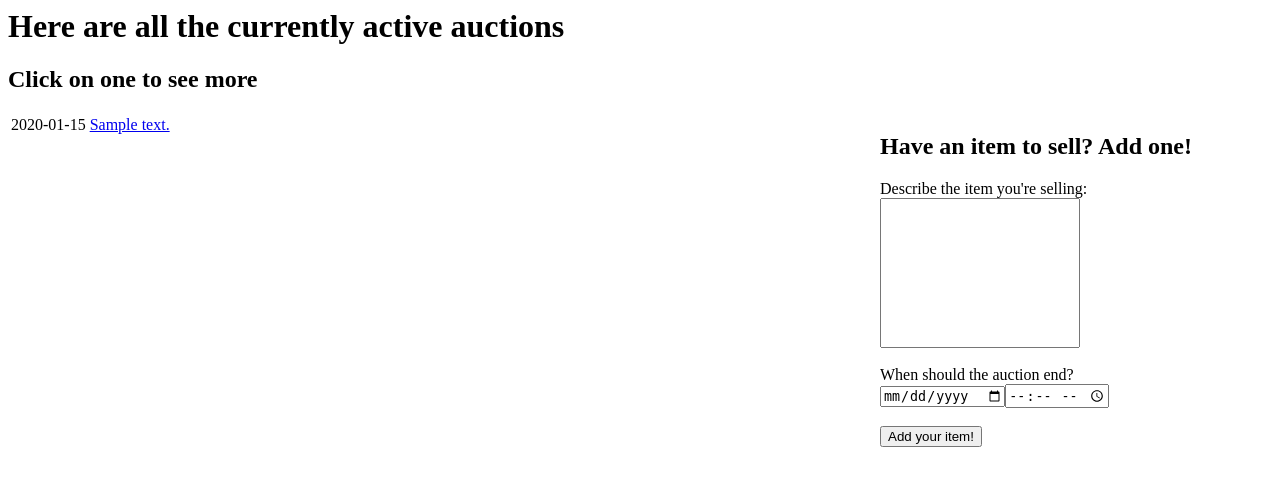
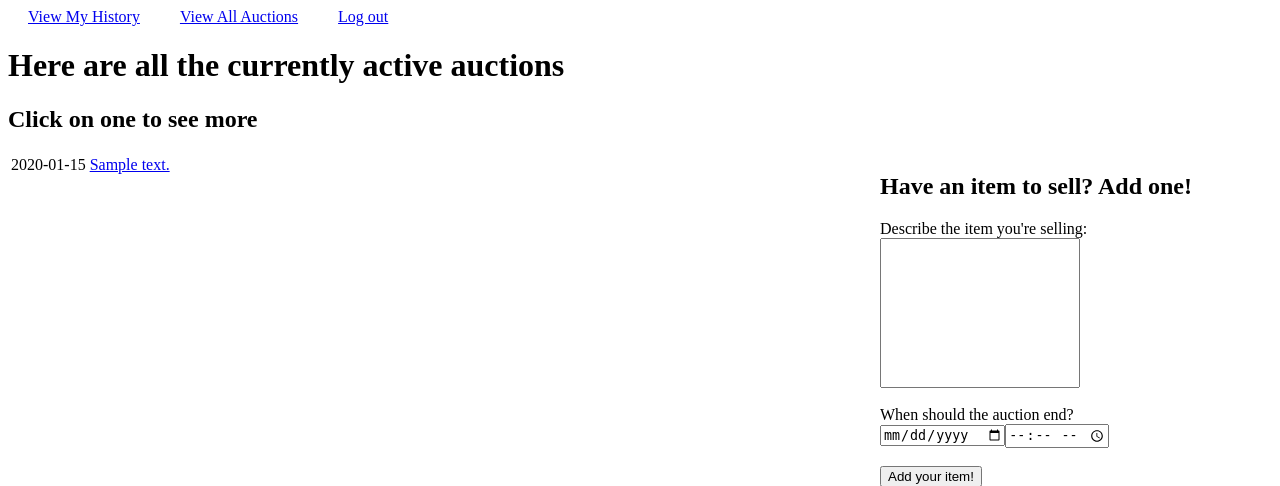
Before and after one commit to cherylyli/auctionSys, a Flask app: page /auctions in a window 1280 px wide. Shown: the top 486 px of the page. Run offline with Flask 2, Linux system fonts and the light colour scheme; a database or web service that is not in the repository returns one stand-in record (values such as "Sample title"); some libraries are stand-ins or nearby versions.

Commit message:
add top navbar

```diff
--- a/AuctionWebApp/app/templates/auctions.html
+++ b/AuctionWebApp/app/templates/auctions.html
@@ -10,9 +10,13 @@
           width: 200px;
           height: 150px;
         }
+        .navbar a{
+        padding: 5px 20px;
+      }
       </style>
   	</head>
   	<body>
+    <div class='navbar'><a href="/history?email={{email}}">View My History</a><a href="/auctions?email={{email}}">View All Auctions</a><a href="/">Log out</a></div>
       	<h1>Here are all the currently active auctions</h1>
       	<h2>Click on one to see more</h2>
         <div class="sell">
--- a/AuctionWebApp/app/templates/detailed_auction.html
+++ b/AuctionWebApp/app/templates/detailed_auction.html
@@ -1,8 +1,14 @@
 <html>
  	<head>
+  <style>
+  .navbar a{
+        padding: 5px 20px;
+      }
+  </style>
     	<title>{{ title }} - Auctions</title>
   	</head>
   	<body>
+    <div class='navbar'><a href="/history?email={{email}}">View My History</a><a href="/auctions?email={{email}}">View All Auctions</a><a href="/">Log out</a></div>
       	<h1>Auction #{{auction[0]}}</h1>
         <p>Item Description: {{auction[3]}}</p>
         <p>Auction End Time: {{auction[1]}}</p>
--- a/AuctionWebApp/app/templates/history.html
+++ b/AuctionWebApp/app/templates/history.html
@@ -5,11 +5,15 @@
         width: 200px;
         height: 100px;
       }
+      .navbar a{
+        padding: 5px 20px;
+      }
 
       </style>
     	<title>{{email}}'s history</title>
   	</head>
   	<body>
+        <div class='navbar'><a href="/history?email={{email}}">View My History</a><a href="/auctions?email={{email}}">View All Auctions</a><a href="/">Log out</a></div>
       	<h1>My Info</h1>
       	<h2>Email: {{email}}</h2>
       	<h2>Items posted</h2>
```
Also changed, not shown: AuctionWebApp/app/views.py (+16 -2 lines), 1 other file.
